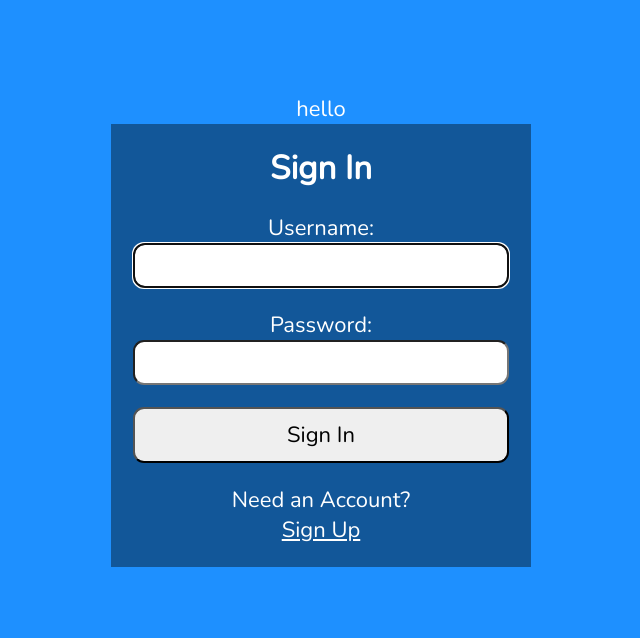
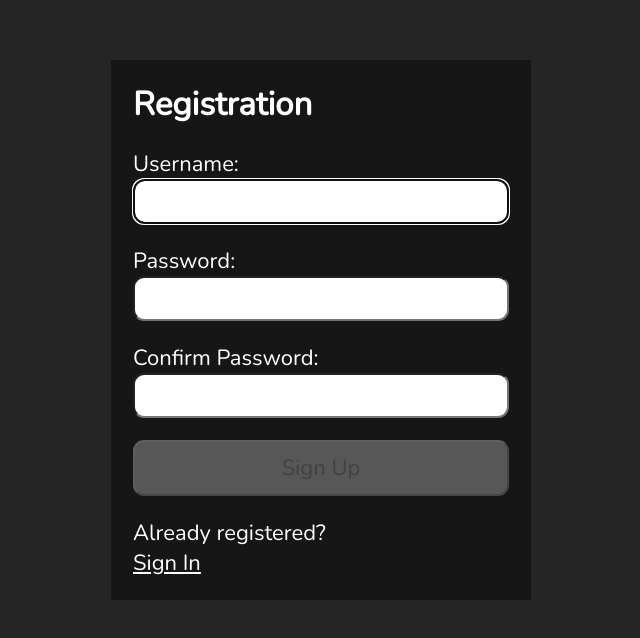
Before and after one commit to just-arizon/Authentication-React, a React (Vite) app: page / in a window 1280 px wide. Shown: the part 114-752 px from the top of the page, without its empty margins (319-959 px from the left). Built offline with nearby package versions, Linux system fonts and the light colour scheme.

Commit message:
registration commit

```diff
--- a/package.json
+++ b/package.json
@@ -10,6 +10,11 @@
     "preview": "vite preview"
   },
   "dependencies": {
+    "@fortawesome/fontawesome-svg-core": "^6.5.2",
+    "@fortawesome/free-brands-svg-icons": "^6.5.2",
+    "@fortawesome/free-regular-svg-icons": "^6.5.2",
+    "@fortawesome/free-solid-svg-icons": "^6.5.2",
+    "@fortawesome/react-fontawesome": "^0.2.2",
     "axios": "^1.6.2",
     "react": "^18.2.0",
     "react-dom": "^18.2.0"
--- a/src/App.jsx
+++ b/src/App.jsx
@@ -4,14 +4,15 @@ import viteLogo from '/vite.svg'
 import './App.css'
 import Register from './Register'
 import Login from './Login'
-
+// 1. import `NextUIProvider` component
+// import {NextUIProvider} from "@nextui-org/system";
 function App() {
   // const [count, setCount] = useState(0)
 
   return (
    <main className="App">
      <Register />
-     <Login />
+     {/* <Login /> */}
    </main>
   )
 }
--- a/src/Register.jsx
+++ b/src/Register.jsx
@@ -1,11 +1,145 @@
-import React from 'react';
+import React, { useRef, useState, useEffect } from "react";
+import { faCheck, faTimes, faInfoCircle } from "@fortawesome/free-solid-svg-icons";
+import { FontAwesomeIcon } from "@fortawesome/react-fontawesome";
+
+const USER_REGEX = /^[a-zA-Z][a-zA-Z0-9-_]{3,23}$/;
+const PWD_REGEX = /^(?=.*[a-z])(?=.*[A-Z])(?=.*[0-9])(?=.*[!@#$%]).{8,24}$/;
 
 const Register = () => {
+  const userRef = useRef();
+  const errRef = useRef();
+
+  const [user, setUser] = useState("");
+  const [validName, setValidName] = useState(false);
+  const [userFocus, setUserFocus] = useState(false);
+
+  const [pwd, setPwd] = useState("");
+  const [validPwd, setValidPwd] = useState(false);
+  const [pwdFocus, setPwdFocus] = useState(false);
+
+  const [matchPwd, setMatchPwd] = useState("");
+  const [validMatch, setValidMatch] = useState(false);
+  const [matchFocus, setMatchFocus] = useState(false);
+
+  const [errMsg, setErrMsg] = useState("");
+  const [success, setSuccess] = useState(false);
+
+  useEffect(() => {
+    userRef.current.focus();
+  }, []);
+
+  useEffect(() => {
+    const result = USER_REGEX.test(user);
+    setValidName(result);
+  }, [user]);
+
+  useEffect(() => {
+    const result = PWD_REGEX.test(pwd);
+    setValidPwd(result);
+    const match = pwd === matchPwd;
+    setValidMatch(match);
+  }, [pwd, matchPwd]);
+
+  useEffect(() => {
+    setErrMsg("");
+  }, [user, pwd, matchPwd]);
+
+  // AND gate logic for password validation
+  const isFormValid = validPwd && validMatch;
+
   return (
-    <div>
-      hello
-    </div>
+    <section>
+      <p ref={errRef} className={errMsg ? "errmsg" : "offscreen"} aria-live="assertive">
+        {errMsg}
+      </p>
+      <h1>Registration</h1>
+
+      <form>
+        <label htmlFor="username">
+          Username:
+          <FontAwesomeIcon icon={faCheck} className={validName ? "valid" : "hide"} />
+          <FontAwesomeIcon icon={faTimes} className={validName || !user ? "hide" : "invalid"} />
+        </label>
+        <input
+          type="text"
+          id="username"
+          ref={userRef}
+          autoComplete="off"
+          onChange={(e) => setUser(e.target.value)}
+          value={user}
+          required
+          aria-invalid={validName ? "false" : "true"}
+          aria-describedby="uidnote"
+          onFocus={() => setUserFocus(true)}
+          onBlur={() => setUserFocus(false)}
+        />
+        <p id="uidnote" className={userFocus && user && !validName ? "instructions" : "offscreen"}>
+          <FontAwesomeIcon icon={faInfoCircle} />
+          4 to 24 characters.
+          <br />
+          Must begin with a letter.
+          <br />
+          Letters, numbers, underscores, hyphens allowed.
+        </p>
+
+        <label htmlFor="password">
+          Password:
+          <FontAwesomeIcon icon={faCheck} className={validPwd ? "valid" : "hide"} />
+          <FontAwesomeIcon icon={faTimes} className={validPwd || !pwd ? "hide" : "invalid"} />
+        </label>
+        <input
+          type="password"
+          id="password"
+          onChange={(e) => setPwd(e.target.value)}
+          value={pwd}
+          required
+          aria-invalid={validPwd ? "false" : "true"}
+          aria-describedby="pwdnote"
+          onFocus={() => setPwdFocus(true)}
+          onBlur={() => setPwdFocus(false)}
+        />
+        <p id="pwdnote" className={pwdFocus && !validPwd ? "instructions" : "offscreen"}>
+          <FontAwesomeIcon icon={faInfoCircle} />
+          8 to 24 characters.
+          <br />
+          Must include uppercase and lowercase letters, a number and a special character.
+          <br />
+          Allowed special characters: <span aria-label="exclamation mark">!</span>{" "}
+          <span aria-label="at symbol">@</span> <span aria-label="hashtag">#</span>{" "}
+          <span aria-label="dollar sign">$</span> <span aria-label="percent">%</span>
+        </p>
+
+        <label htmlFor="confirm_pwd">
+          Confirm Password:
+          <FontAwesomeIcon icon={faCheck} className={validMatch && matchPwd ? "valid" : "hide"} />
+          <FontAwesomeIcon icon={faTimes} className={validMatch || !matchPwd ? "hide" : "invalid"} />
+        </label>
+        <input
+          type="password"
+          id="confirm_pwd"
+          onChange={(e) => setMatchPwd(e.target.value)}
+          value={matchPwd}
+          required
+          aria-invalid={validMatch ? "false" : "true"}
+          aria-describedby="confirmnote"
+          onFocus={() => setMatchFocus(true)}
+          onBlur={() => setMatchFocus(false)}
+        />
+        <p id="confirmnote" className={matchFocus && !validMatch ? "instructions" : "offscreen"}>
+          <FontAwesomeIcon icon={faInfoCircle} />
+          Must match the first password input field.
+        </p>
+        <button disabled={!isFormValid}>Sign Up</button>
+      </form>
+      <p>
+        Already registered?<br />
+        <span className="line">
+          {/*put router link here*/}
+          <a href="#">Sign In</a>
+        </span>
+      </p>
+    </section>
   );
-}
+};
 
 export default Register;
--- a/src/index.css
+++ b/src/index.css
@@ -14,7 +14,7 @@ html {
 
 body {
     min-height: 100vh;
-    background-color: dodgerblue;
+    background-color: #252525;
 }
 
 .App {
@@ -24,6 +24,11 @@ body {
   align-items: center;
   min-height: 100vh;
   padding: 1rem 0.5rem;
+}
+h1,
+label,
+p{
+    text-align: start;
 }
 
 section {
```
Also changed, not shown: 1 other file (tests, documents, lock files or other folders).
